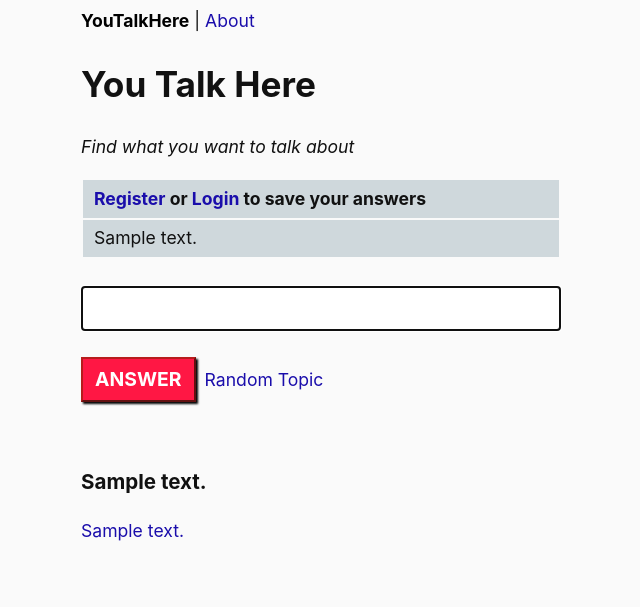
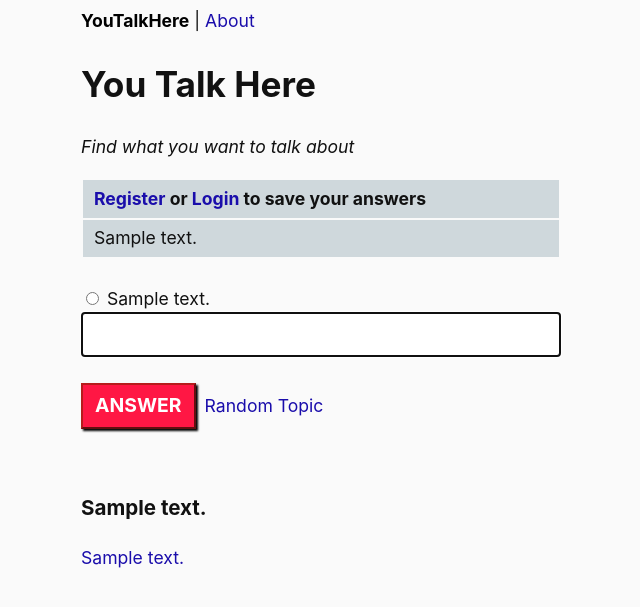
Before and after one commit to c-arthur-hill/questeng, a Django app: page / in a window 1280 px wide. Shown: the top 607 px of the page, without its empty margins (319-959 px from the left). Run offline with Django 3.2, Linux system fonts and the light colour scheme; tables that the repository leaves empty hold one stand-in row (values such as "Sample post").

Commit message:
1. I have the models and outline of the answers working, but it's glitchy and the views don't really work .... tomorrow

```diff
--- a/questionengine/chat/forms.py
+++ b/questionengine/chat/forms.py
@@ -1,14 +1,16 @@
 from django import forms
-from .models import Message
+from .models import Answer, Message
 
 class MessageForm(forms.ModelForm):
     last_question = forms.IntegerField(required=False, widget=forms.HiddenInput())
+    text = forms.CharField(label=False, required=False, max_length=240, widget=forms.TextInput(attrs={'class': 'full-width', 'autofocus': 'autofocus'}))
+    answer = forms.ModelChoiceField(Answer.objects.all(), label=False, empty_label=None, widget=forms.RadioSelect)
     class Meta:
         model = Message
+        fields = ['answer']
+
+
+class AnswerForm(forms.ModelForm):
+    class Meta:
+        model = Answer
         fields = ['text']
-        labels = {
-            'text': False
-        }
-        widgets = {
-            'text': forms.TextInput(attrs={'class': 'full-width', 'autofocus': 'autofocus'})
-        }
--- a/questionengine/chat/models.py
+++ b/questionengine/chat/models.py
@@ -29,7 +29,6 @@ class Topic(models.Model):
 class Question(models.Model):
     text = models.CharField(max_length=2047)
     shown = models.BigIntegerField(default=0)
-    swapped = models.BigIntegerField(default=0)
     responded = models.BigIntegerField(default=0)
     objects = QuestionManager()
     topic = models.ForeignKey(Topic, on_delete=models.PROTECT, null=True, blank=True)
@@ -42,16 +41,28 @@ class Question(models.Model):
     def __str__(self):
         return self.text
 
+class Answer(models.Model):
+    text = models.CharField(max_length=2047)
+    questions = models.ManyToManyField(Question, through='QuestionAnswers')
+
+    def __str__(self):
+        return self.text
+
+class QuestionAnswers(models.Model):
+    question = models.ForeignKey(Question, on_delete=models.CASCADE)
+    answer = models.ForeignKey(Answer, on_delete=models.CASCADE)
+    shown = models.BigIntegerField(default=0)
+    responded = models.BigIntegerField(default=0)
+
 class Message(models.Model):
     conversation = models.ForeignKey(Conversation, on_delete=models.CASCADE, null=True, blank=True)
     created_at = models.DateTimeField(auto_now_add=True)
-    text = models.CharField(max_length=2047)
     is_user_author = models.BooleanField(default=True)
     is_question = models.BooleanField(default=False)
     is_icebreaker = models.BooleanField(default=False)
     swapped = models.BooleanField(default=False)
+    answer = models.ForeignKey(Answer, on_delete=models.PROTECT, null=True, blank=True)
     question = models.ForeignKey(Question, on_delete=models.PROTECT, null=True, blank=True)
-    last_question = models.ForeignKey(Question, on_delete=models.PROTECT, null=True, blank=True, related_name="message_responses")
 
     def __string__():
         return icebreaker;
--- a/questionengine/chat/static/style.css
+++ b/questionengine/chat/static/style.css
@@ -17,6 +17,9 @@ th, td, input, textarea {
     font-size: 1.1em;
     line-height: 1.5;
     padding: .3125em .625em;
+}
+
+input[type=text], input[type=submit] {
     -webkit-appearance: none;
     -moz-appearance: none;
     appearance: none;
--- a/questionengine/chat/templates/home.html
+++ b/questionengine/chat/templates/home.html
@@ -22,7 +22,7 @@
             {% if message.question %}
                 <td class="tr-background-2">{{ message.question.text }}</td>
             {% else %}
-                <td class="tr-background-2">{{ message.text }}</td>
+                <td class="tr-background-2">{{ message.answer.text }}</td>
             {% endif %}
 		{% endif %}
 	</tr>
@@ -32,7 +32,11 @@
 <br>
 <form action="{% if conversation_id %}{% url 'conversation_id' conversation_id %}{% else %}{% url 'conversation' %}{% endif %}" method="POST">
 	{% csrf_token %}
-	{{ form }}
+	{{ form.last_question }}
+    {% for answer_input in form.answer %}
+        {{ answer_input }}
+    {% endfor %}
+    {{ form.text }}
     <div class="nav">
     <br>
 	<input class="submit-button" type="submit" value="ANSWER">
--- a/questionengine/chat/views.py
+++ b/questionengine/chat/views.py
@@ -1,8 +1,8 @@
 from django.http import HttpResponseNotFound
-from django.core.exceptions import PermissionDenied
+from django.core.exceptions import PermissionDenied, SuspiciousOperation
 from django.shortcuts import render, redirect
-from .forms import MessageForm
-from .models import Conversation, Question, Message, Topic
+from .forms import AnswerForm, MessageForm
+from .models import Conversation, Question, Answer, QuestionAnswers, Message, Topic
 import re
 
 def different_question(request, question_id=1, conversation_id=None):
@@ -59,9 +59,8 @@ def new_message(request, conversation_id=None, last_Message=None):
         form = MessageForm(request.POST)
         if form.is_valid():
             last_question = None
-            print(1)
+            answer = None
             if form.cleaned_data['last_question']:
-                print(2)
                 try:
                     last_question = Question.objects.get(pk=form.cleaned_data['last_question'])
                     last_message = Message()
@@ -74,13 +73,31 @@ def new_message(request, conversation_id=None, last_Message=None):
                     last_message.save()
                 except Question.DoesNotExist:
                     pass
+            else:
+                try:
+                    last_question = conversation.message_set.last().question
+                except Question.DoesNotExist:
+                    pass
+            if form.cleaned_data['text']:
+                answer_form = AnswerForm({'text': form.cleaned_data['text']})
+                if answer_form.is_valid():
+                    answer = answer_form.save()
+                    if last_question:
+                        QuestionAnswers.objects.create(question=last_question, answer=answer, responded=1)
+
+                    answer.save()
+                else:
+                    # I need to return a response here for
+                    # filled out text and chose answer
+                    return SuspiciousOperation()
             new_message = form.save(commit=False)
             new_message.conversation = conversation
             # implicite None
-            new_message.last_question = last_question
+            if answer:
+                new_message.answer = answer
             new_message.save()
             next_message = Message()
-            next_message.text = get_next_message(new_message.text)
+            next_message.text = get_next_message('dummy')
             next_message.conversation = conversation
             next_message.is_user_author = False
             next_message.save()
--- a/questionengine/static/style.css
+++ b/questionengine/static/style.css
@@ -17,6 +17,9 @@ th, td, input, textarea {
     font-size: 1.1em;
     line-height: 1.5;
     padding: .3125em .625em;
+}
+
+input[type=text], input[type=submit] {
     -webkit-appearance: none;
     -moz-appearance: none;
     appearance: none;
```
